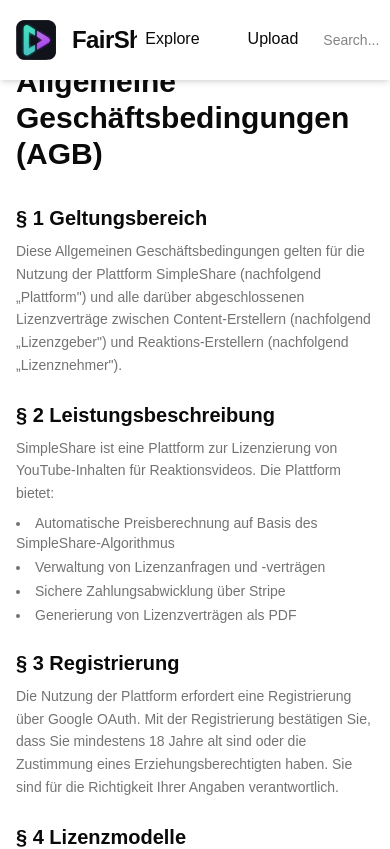
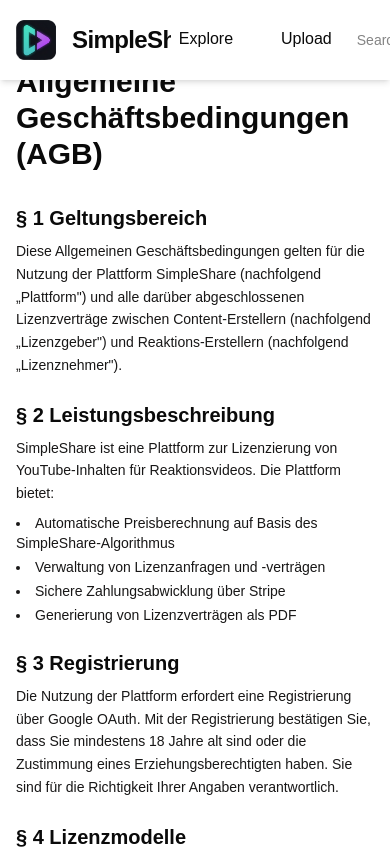
Before and after one commit to JulianKhou/FairShare, a React (Vite) app: page /agb in a window 390 px wide. Shown: the top 849 px of the page. Built offline with nearby package versions, Linux system fonts and the light colour scheme; no server answers.

Commit message:
Rename
Habe renamed zu simpleShare, die schrift  bei dark/white mode deutlicher gemacht und wenn keiner eingeloggt ist das icon richtig gemacht

```diff
--- a/index.html
+++ b/index.html
@@ -1,10 +1,10 @@
-<!doctype html>
+<!DOCTYPE html>
 <html lang="en">
   <head>
     <meta charset="UTF-8" />
     <link rel="icon" type="image/svg+xml" href="/icon.svg" />
     <meta name="viewport" content="width=device-width, initial-scale=1.0" />
-    <title>fair-share</title>
+    <title>SimpleShare</title>
   </head>
   <body>
     <div id="root"></div>
--- a/package.json
+++ b/package.json
@@ -1,5 +1,5 @@
 {
-  "name": "fair-share",
+  "name": "simple-share",
   "private": true,
   "version": "0.0.0",
   "type": "module",
--- a/src/components/header/header.tsx
+++ b/src/components/header/header.tsx
@@ -88,7 +88,7 @@ function Header() {
       >
         <SimpleShareLogo size={40} />
         <h1 className="text-2xl font-bold tracking-tight">
-          Fair<span className="text-fair-purple">Share</span>
+          Simple<span className="text-simple-purple">Share</span>
         </h1>
       </NavLink>
       {userProfile &&
@@ -127,7 +127,7 @@ function Header() {
       </nav>
 
       {/* Suche */}
-      <div className="flex gap-2 items-center bg-white/5 rounded-full px-4 py-1 border border-white/10 focus-within:border-fair-teal/50 transition-all">
+      <div className="flex gap-2 items-center bg-white/5 rounded-full px-4 py-1 border border-white/10 focus-within:border-simple-teal/50 transition-all">
         <input
           type="text"
           placeholder="Search..."
--- a/src/components/header/profileIcon.tsx
+++ b/src/components/header/profileIcon.tsx
@@ -2,7 +2,7 @@
 import { useAuth } from "../../hooks/auth/useAuth";
 function ProfileIcon() {
     const { user,loading } = useAuth();
-    const userIcon = user?.user_metadata.avatar_url || "../../assets/profile-circle-svgrepo-com.svg";
+    const userIcon = user?.user_metadata.avatar_url || "../src/assets/profile-circle-svgrepo-com.svg";
 
     return (
         <div className="flex items-center gap-2 border-2 border-gray-500 rounded-full ">
--- a/src/index.css
+++ b/src/index.css
@@ -49,10 +49,10 @@
 
 :root {
   /* Main Colors */
-  --fair-purple: #a855f7;
-  --fair-teal: #2dd4bf;
-  --fair-bg: #0f172a;
-  --fair-surface: #1e293b;
+  --simple-purple: #a855f7;
+  --simple-teal: #2dd4bf;
+  --simple-bg: #0f172a;
+  --simple-surface: #1e293b;
 
   /* Shadcn Mapping (Dark Mode Default) */
   --radius: 0.625rem;
@@ -72,7 +72,7 @@
   --secondary-foreground: oklch(0.21 0.006 285.885);
 
   --muted: oklch(0.97 0 0); /* Slate-700 */
-  --muted-foreground: oklch(0.556 0 0); /* Slate-400 */
+  --muted-foreground: oklch(20.443% 0.00252 16.017); /* Slate-400 */
 
   --accent: oklch(0.97 0 0);
   --accent-foreground: oklch(0.205 0 0);
@@ -126,7 +126,7 @@
   --secondary: oklch(0.274 0.006 286.033);
   --secondary-foreground: oklch(0.985 0 0);
   --muted: oklch(0.269 0 0);
-  --muted-foreground: oklch(0.708 0 0);
+  --muted-foreground: oklch(81.406% 0.00009 271.152);
   --accent: oklch(0.371 0 0);
   --accent-foreground: oklch(0.985 0 0);
   --destructive: oklch(0.704 0.191 22.216);
--- a/src/main.tsx
+++ b/src/main.tsx
@@ -33,7 +33,7 @@ ReactDOM.createRoot(document.getElementById("root")!).render(
             <div className="flex flex-col min-h-screen">
               <Header />
 
-              <main className="flex-1">
+              <main className="flex-1 position-relative top-70">
                 <Routes>
                   <Route path="/" element={<LandingPage />} />
                   <Route path="/explore" element={<Explore />} />
--- a/src/pages/LandingPage.tsx
+++ b/src/pages/LandingPage.tsx
@@ -22,13 +22,13 @@ function LandingPage() {
   return (
     <div className="flex flex-col min-h-screen bg-background">
       {/* Hero Section */}
-      <section className="flex flex-col items-center justify-center px-4 py-20 md:py-32 bg-linear-to-b from-fair-purple/10 to-background">
+      <section className="flex flex-col items-center justify-center px-4 py-20 md:py-32 bg-linear-to-b from-simple-purple/10 to-background">
         <div className="flex items-center gap-4 mb-8 animate-fade-in">
           <SimpleShareLogo size={80} />
         </div>
 
         <h1 className="text-4xl md:text-6xl font-bold text-center mb-6 tracking-tight animate-fade-in">
-          Fair<span className="text-fair-purple">Share</span>
+          Fair<span className="text-simple-purple">Share</span>
         </h1>
 
         <p className="text-xl md:text-2xl text-center mb-4 text-muted-foreground max-w-2xl animate-fade-in">
@@ -53,7 +53,7 @@ function LandingPage() {
               onClick={handleLogin}
               size="lg"
               variant="outline"
-              className="text-lg px-8 py-6 hover:scale-105 transition-transform bg-background/50 backdrop-blur-md border-fair-purple/50 text-foreground hover:bg-fair-purple/20"
+              className="text-lg px-8 py-6 hover:scale-105 transition-transform bg-background/50 backdrop-blur-md border-simple-purple/50 text-foreground hover:bg-simple-purple/20"
             >
               Anmelden
             </Button>
@@ -71,8 +71,8 @@ function LandingPage() {
           {/* Feature 1: Fair Prices */}
           <Card className="p-6 hover:shadow-lg transition-shadow">
             <div className="flex justify-center mb-4">
-              <div className="p-3 bg-fair-purple/10 rounded-full">
-                <IconCurrencyDollar size={40} className="text-fair-purple" />
+              <div className="p-3 bg-simple-purple/10 rounded-full">
+                <IconCurrencyDollar size={40} className="text-simple-purple" />
               </div>
             </div>
             <h3 className="text-xl font-semibold text-center mb-3">
@@ -87,8 +87,8 @@ function LandingPage() {
           {/* Feature 2: Easy Processing */}
           <Card className="p-6 hover:shadow-lg transition-shadow">
             <div className="flex justify-center mb-4">
-              <div className="p-3 bg-fair-teal/10 rounded-full">
-                <IconBolt size={40} className="text-fair-teal" />
+              <div className="p-3 bg-simple-teal/10 rounded-full">
+                <IconBolt size={40} className="text-simple-teal" />
               </div>
             </div>
             <h3 className="text-xl font-semibold text-center mb-3">
@@ -119,7 +119,7 @@ function LandingPage() {
       </section>
 
       {/* CTA Section */}
-      <section className="px-4 py-16 md:py-24 bg-linear-to-t from-fair-purple/10 to-background">
+      <section className="px-4 py-16 md:py-24 bg-linear-to-t from-simple-purple/10 to-background">
         <div className="max-w-4xl mx-auto text-center">
           <h2 className="text-3xl md:text-4xl font-bold mb-6">
             Bereit loszulegen?
@@ -141,7 +141,7 @@ function LandingPage() {
                 onClick={handleLogin}
                 size="lg"
                 variant="outline"
-                className="text-lg px-8 py-6 hover:scale-105 transition-transform bg-background/50 backdrop-blur-md border-fair-purple/50 text-foreground hover:bg-fair-purple/20"
+                className="text-lg px-8 py-6 hover:scale-105 transition-transform bg-background/50 backdrop-blur-md border-simple-purple/50 text-foreground hover:bg-simple-purple/20"
               >
                 Anmelden
               </Button>
--- a/src/pages/legal/Datenschutz.tsx
+++ b/src/pages/legal/Datenschutz.tsx
@@ -31,7 +31,7 @@ export default function Datenschutz() {
             <br />
             [PLZ und Ort]
             <br />
-            E-Mail: kontakt@fairshare.de
+            E-Mail: kontakt@simpleshare.de
           </p>
         </section>
 
--- a/src/utils/prepareContract.ts
+++ b/src/utils/prepareContract.ts
@@ -42,7 +42,7 @@ export const prepareContractData = ({
     }
 
 
-    // 2. Recalculate FairShare Metadata
+    // 2. Recalculate SimpleShare Metadata
     // We do this here to ensure the contract stores the EXACT snapshot of parameters used at creation time.
     const simpleShareParams = {
         viewsReactor: videoReactor.views || 0,
@@ -59,7 +59,7 @@ export const prepareContractData = ({
     const fairshareMetadata = {
         marktmacht_score: 0.5, // Placeholder
         schoepferische_leistung: 0.5, // Placeholder
-        parameter_dokumentation_url: "https://fairshare.com/algo/v1",
+        parameter_dokumentation_url: "https://simpleshare.com/algo/v1",
     };
 
     // 3. Extract Channel Names
```
